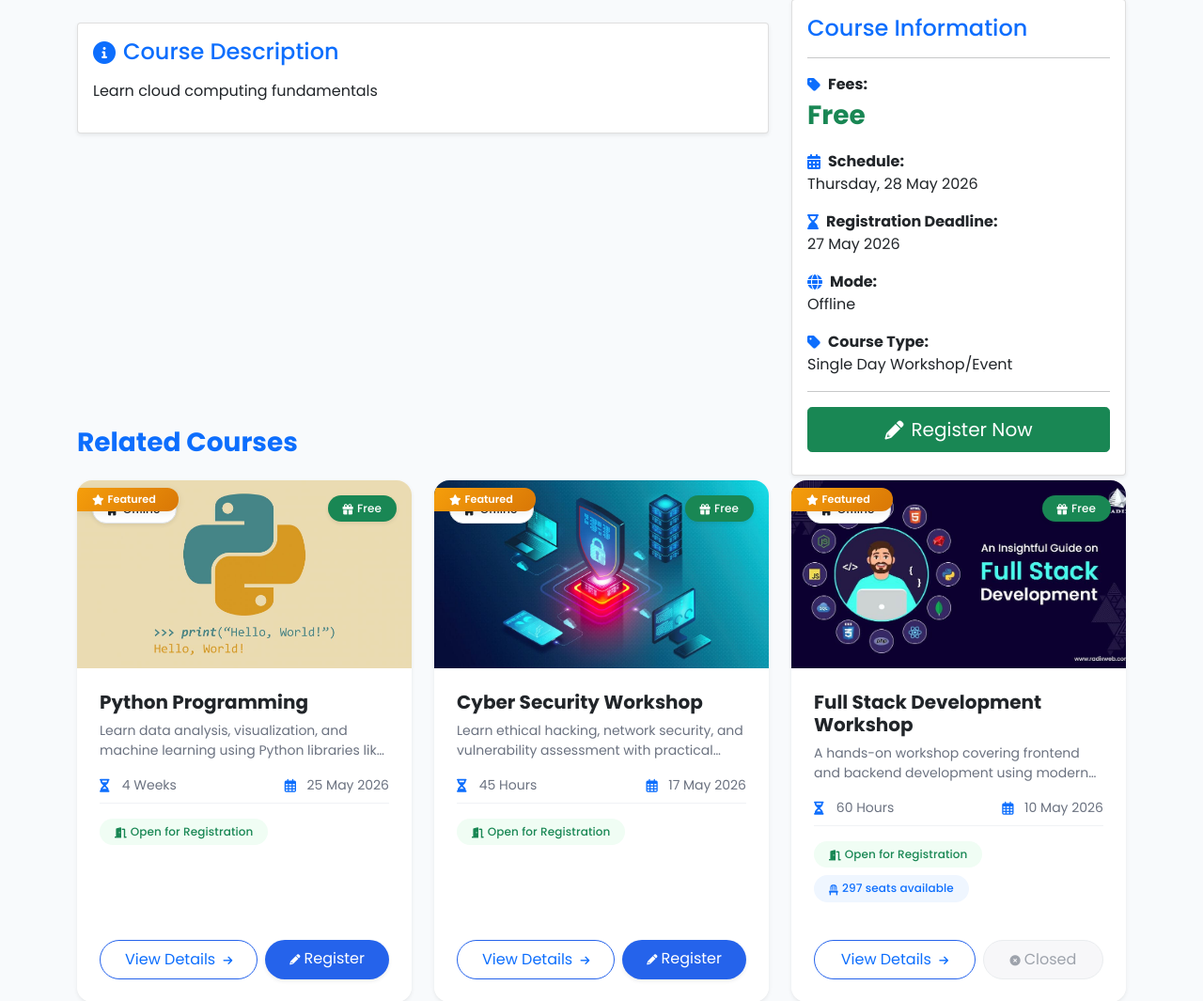
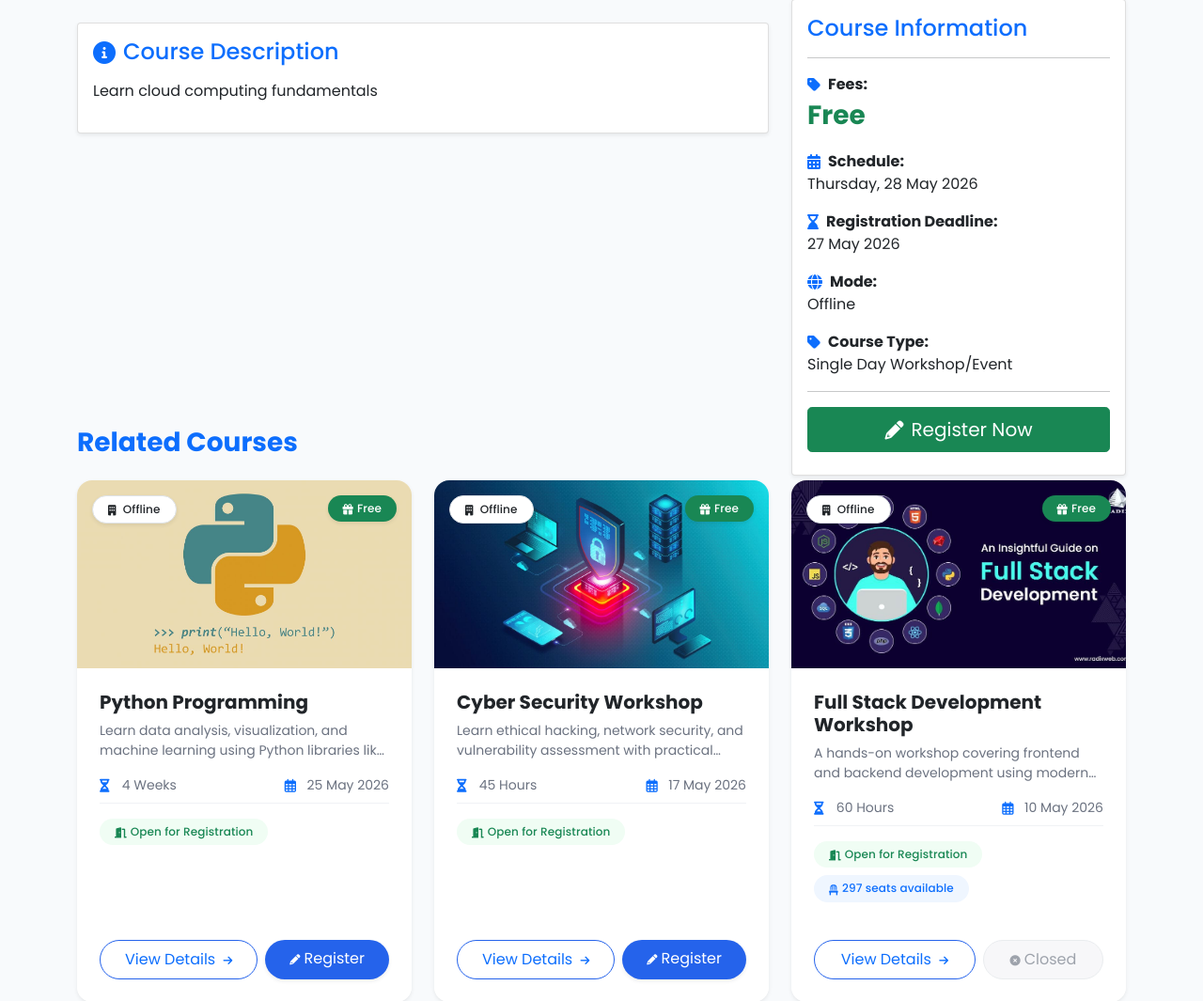
Before and after one commit to suprilkumar/NIELIT-Workshop-Registration-Portal, a Django app: a page that uses course/templates/course/course_card.html in a window 1280 px wide. Shown: the part 408-1473 px from the top of the page at 94% size. Run offline with Django 5.2, Linux system fonts and the light colour scheme; data comes from the database, SQL or seed files in the repository; some libraries are stand-ins or nearby versions.

Commit message:
Course card fix

```diff
--- a/course/templates/course/course_card.html
+++ b/course/templates/course/course_card.html
@@ -50,14 +50,7 @@
         </div>
         {% endif %}
 
-        <!-- Featured Ribbon (if featured) -->
-        {% if course.is_featured %}
-        <div class="position-absolute top-0 start-0 mt-2 ms-0 z-1">
-            <div class="featured-ribbon">
-                <i class="fas fa-star me-1"></i> Featured
-            </div>
-        </div>
-        {% endif %}
+
     </div>
 
     <div class="card-body p-4 bg-white">
```
